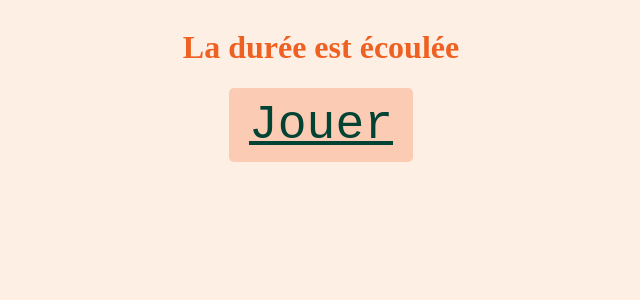
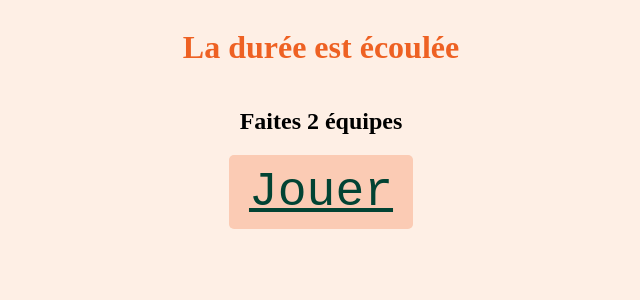
Before and after one commit to LeoGlt/la-duree-est-ecoulee, a Vue app: page / in a window 1280 px wide. Shown: the top 300 px of the page, without its empty margins (319-959 px from the left). Built offline with nearby package versions, Linux system fonts and the light colour scheme.

Commit message:
remove team view (#23)
Co-authored-by: Léo Gillette <leo@Leos-MacBook-Pro.(none)>

```diff
--- a/src/router/index.js
+++ b/src/router/index.js
@@ -1,6 +1,5 @@
 import { createRouter, createWebHistory } from 'vue-router'
 import HomeView from '../views/HomeView.vue'
-import TeamView from '@/views/TeamView.vue'
 import ReadyForRound1View from '@/views/ReadyForRound1View.vue'
 import Round1View from '@/views/Round1View.vue'
 import Round1RecapView from '@/views/Round1RecapView.vue'
@@ -17,11 +16,7 @@ const router = createRouter({
       name: 'home',
       component: HomeView
     },
-    {
-      path: '/equipes',
-      name: 'equipe',
-      component: TeamView
-    },
+
     {
       path: '/cest-parti-pour-la-manche-1',
       name: 'cest-parti-pour-la-manche-1',
--- a/src/views/HomeView.vue
+++ b/src/views/HomeView.vue
@@ -4,5 +4,6 @@ import { RouterLink } from 'vue-router'
 
 <template>
   <h1>La durée est écoulée</h1>
-  <RouterLink class="action" to="/equipes">Jouer</RouterLink>
+  <h2>Faites 2 équipes</h2>
+  <RouterLink class="action" to="/cest-parti-pour-la-manche-1">Jouer</RouterLink>
 </template>
--- a/src/views/TeamView.vue
+++ /dev/null
@@ -1,8 +0,0 @@
-<script setup>
-import { RouterLink } from 'vue-router'
-</script>
-
-<template>
-  <h1>Faites 2 équipes</h1>
-  <RouterLink class="action" to="/cest-parti-pour-la-manche-1">C'est fait !</RouterLink>
-</template>
```
